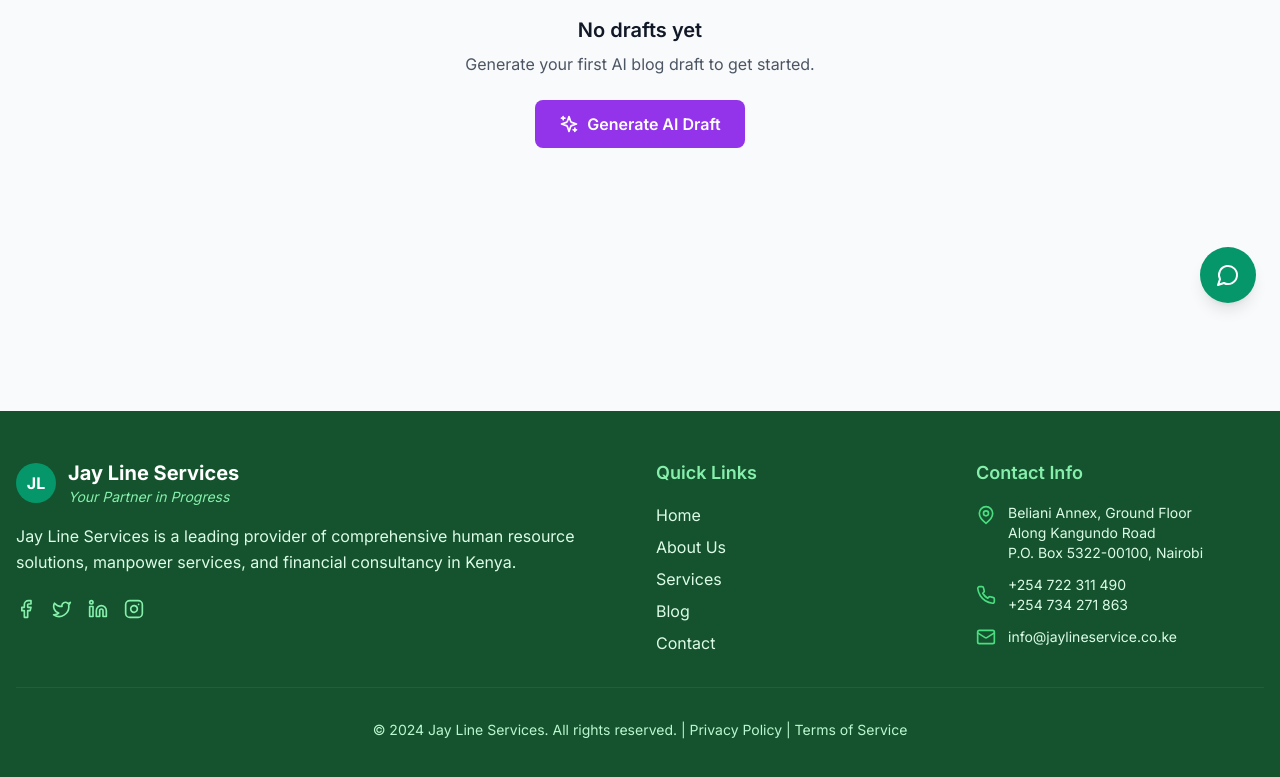
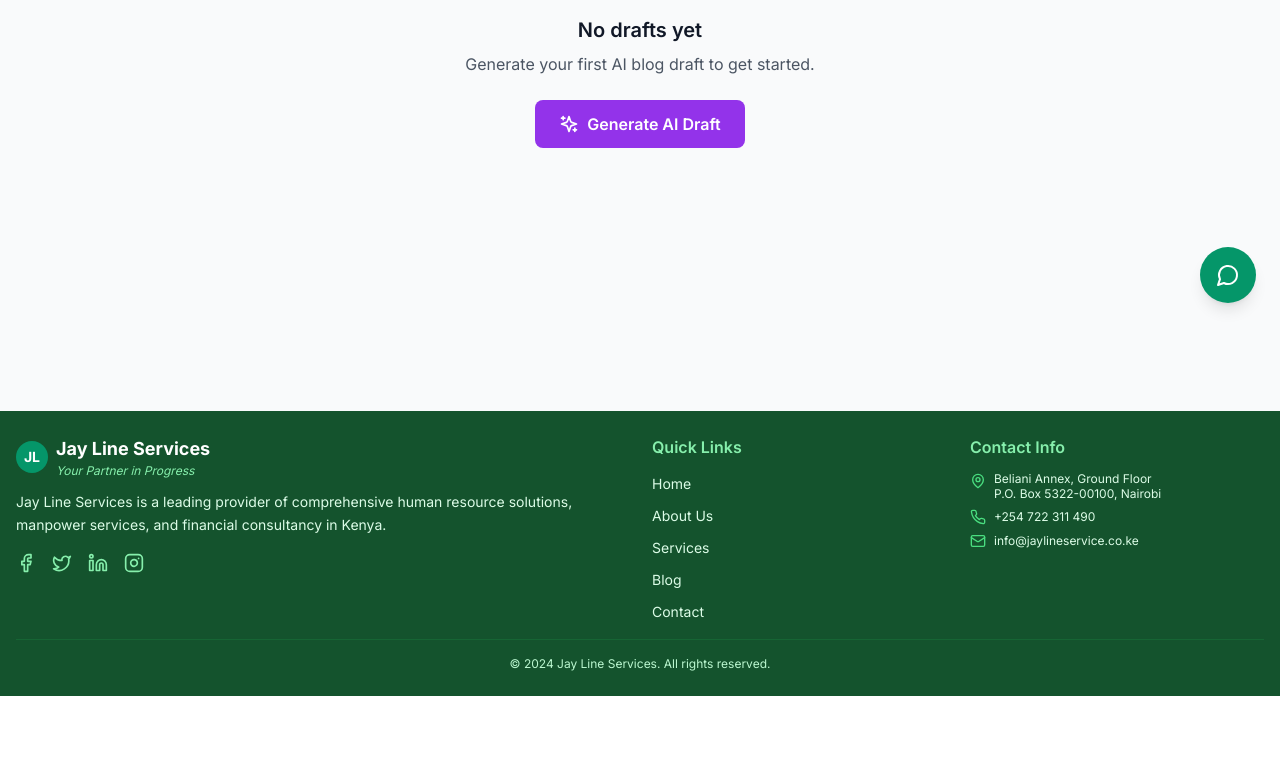
Before and after one commit to Thee-keem/Jayline-Services-V3, a React (Vite) app: page /admin/blog-drafts in a window 1280 px wide. Shown: the part 473-1250 px from the top of the page. After the commit the page ends 1169 px from the top, so only its background shows below. Built offline with nearby package versions, Linux system fonts and the light colour scheme.

Commit message:
Updated Home.tsx

```diff
--- a/src/components/layout/Footer.tsx
+++ b/src/components/layout/Footer.tsx
@@ -41,30 +41,30 @@
       variants={staggerContainer}
       role="contentinfo"
     >
-      <div className="max-w-7xl mx-auto px-4 py-12">
-        <div className="grid md:grid-cols-4 gap-8">
+      <div className="max-w-7xl mx-auto px-4 py-6">
+        <div className="grid md:grid-cols-4 gap-6">
           {/* Company Info */}
           <motion.div className="md:col-span-2" variants={fadeInUp}>
             <motion.div
-              className="flex items-center mb-4"
+              className="flex items-center mb-3"
               whileHover={{ scale: 1.05 }}
             >
               <motion.div
-                className="w-10 h-10 bg-green-600 dark:bg-green-500 rounded-full flex items-center justify-center mr-3"
+                className="w-8 h-8 bg-green-600 dark:bg-green-500 rounded-full flex items-center justify-center mr-2"
                 whileHover={{ rotate: 5 }}
               >
-                <span className="text-white font-bold" aria-hidden="true">
+                <span className="text-white font-bold text-sm" aria-hidden="true">
                   JL
                 </span>
               </motion.div>
               <div>
-                <h3 className="text-xl font-bold">Jay Line Services</h3>
-                <p className="text-green-300 dark:text-green-400 text-sm italic">
+                <h3 className="text-lg font-bold">Jay Line Services</h3>
+                <p className="text-green-300 dark:text-green-400 text-xs italic">
                   Your Partner in Progress
                 </p>
               </div>
             </motion.div>
-            <p className="text-green-100 dark:text-gray-300 mb-6 leading-relaxed">
+            <p className="text-green-100 dark:text-gray-300 mb-4 leading-relaxed text-sm">
               Jay Line Services is a leading provider of comprehensive human resource solutions, manpower services, and financial consultancy in Kenya.
             </p>
             <div
@@ -92,7 +92,7 @@
 
           {/* Quick Links */}
           <motion.div variants={fadeInUp}>
-            <h4 className="text-lg font-semibold mb-4 text-green-300 dark:text-green-400">
+            <h4 className="text-base font-semibold mb-3 text-green-300 dark:text-green-400">
               Quick Links
             </h4>
             <nav role="navigation" aria-label="Footer navigation">
@@ -101,7 +101,7 @@
                   <motion.li key={index} whileHover={{ x: 5 }}>
                     <Link
                       to={link.to}
-                      className="text-green-100 dark:text-gray-300 hover:text-white dark:hover:text-white transition-colors"
+                      className="text-green-100 dark:text-gray-300 hover:text-white dark:hover:text-white transition-colors text-sm"
                     >
                       {link.label}
                     </Link>
@@ -113,55 +113,44 @@
 
           {/* Contact Info */}
           <motion.div variants={fadeInUp}>
-            <h4 className="text-lg font-semibold mb-4 text-green-300 dark:text-green-400">
+            <h4 className="text-base font-semibold mb-3 text-green-300 dark:text-green-400">
               Contact Info
             </h4>
-            <address className="space-y-3 not-italic">
+            <address className="space-y-2 not-italic">
               <motion.div className="flex items-start" whileHover={{ x: 5 }}>
                 <MapPin
-                  className="w-5 h-5 text-green-400 mr-3 mt-0.5 flex-shrink-0"
+                  className="w-4 h-4 text-green-400 mr-2 mt-0.5 flex-shrink-0"
                   aria-hidden="true"
                 />
-                <div className="text-green-100 dark:text-gray-300 text-sm">
+                <div className="text-green-100 dark:text-gray-300 text-xs leading-tight">
                   <p>Beliani Annex, Ground Floor</p>
-                  <p>Along Kangundo Road</p>
                   <p>P.O. Box 5322-00100, Nairobi</p>
                 </div>
               </motion.div>
 
               <motion.div className="flex items-center" whileHover={{ x: 5 }}>
                 <Phone
-                  className="w-5 h-5 text-green-400 mr-3"
+                  className="w-4 h-4 text-green-400 mr-2"
                   aria-hidden="true"
                 />
-                <div className="text-green-100 dark:text-gray-300 text-sm">
-                  <p>
+                <div className="text-green-100 dark:text-gray-300 text-xs">
                   <a
                     href="tel:+254722311490"
                     className="hover:text-white transition-colors"
                   >
                     +254 722 311 490
                   </a>
-                  </p>
-                  <p>
-                    <a
-                      href="tel:+254734271863"
-                      className="hover:text-white transition-colors"
-                    >
-                      +254 734 271 863
-                    </a>
-                  </p>
                 </div>
               </motion.div>
 
               <motion.div className="flex items-center" whileHover={{ x: 5 }}>
                 <Mail
-                  className="w-5 h-5 text-green-400 mr-3"
+                  className="w-4 h-4 text-green-400 mr-2"
                   aria-hidden="true"
                 />
                 <motion.a
                   href="mailto:info@jaylineservice.co.ke"
-                  className="text-green-100 dark:text-gray-300 hover:text-white transition-colors text-sm"
+                  className="text-green-100 dark:text-gray-300 hover:text-white transition-colors text-xs"
                   whileHover={{ scale: 1.05 }}
                 >
                   info@jaylineservice.co.ke
@@ -173,12 +162,11 @@
         </div>
 
         <motion.div
-          className="border-t border-green-800 dark:border-gray-700 mt-8 pt-8 text-center"
+          className="border-t border-green-800 dark:border-gray-700 mt-4 pt-4 text-center"
           variants={fadeInUp}
         >
-          <p className="text-green-200 dark:text-gray-400 text-sm">
-            &copy; 2024 Jay Line Services. All rights reserved. | Privacy Policy
-            | Terms of Service
+          <p className="text-green-200 dark:text-gray-400 text-xs">
+            &copy; 2024 Jay Line Services. All rights reserved.
           </p>
         </motion.div>
       </div>
--- a/src/components/sections/ServicesSection.tsx
+++ b/src/components/sections/ServicesSection.tsx
@@ -99,18 +99,18 @@
   };
 
   return (
-    <section className="w-full py-12">
-      <div className="max-w-7xl mx-auto px-4">
+    <section className="w-full h-full flex flex-col justify-center py-8">
+      <div className="max-w-7xl mx-auto px-4 flex flex-col justify-center flex-1">
         <motion.div
-          className="text-center mb-12"
+          className="text-center mb-8"
           initial="hidden"
           animate="visible"
           variants={fadeInUp}
         >
-          <h2 className="text-4xl font-bold text-gray-900 dark:text-white mb-4">
+          <h2 className="text-3xl md:text-4xl font-bold text-gray-900 dark:text-white mb-3">
             Our Core Services
           </h2>
-          <p className="text-xl text-gray-600 dark:text-gray-300 max-w-3xl mx-auto">
+          <p className="text-lg md:text-xl text-gray-600 dark:text-gray-300 max-w-3xl mx-auto">
             We offer comprehensive HR and manpower solutions designed to meet your business needs
           </p>
         </motion.div>
@@ -124,7 +124,7 @@
           aria-label="Services carousel"
           aria-roledescription="carousel"
         >
-          <div className="relative h-[400px] md:h-[500px] overflow-hidden">
+          <div className="relative h-[350px] md:h-[420px] overflow-hidden">
             <AnimatePresence initial={false} mode="sync">
               {services.map((service, index) => {
                 const position = getSlidePosition(index);
@@ -262,7 +262,7 @@
             <ChevronRight className="w-6 h-6 text-gray-600 dark:text-gray-300" />
           </motion.button>
 
-          <div className="flex justify-center mt-8 space-x-2" role="tablist" aria-label="Carousel navigation">
+          <div className="flex justify-center mt-6 space-x-2" role="tablist" aria-label="Carousel navigation">
             {services.map((_, index) => (
               <button
                 key={index}
@@ -284,7 +284,7 @@
         </div>
 
         <motion.div
-          className="text-center mt-12"
+          className="text-center mt-8"
           initial="hidden"
           animate="visible"
           variants={fadeInUp}
--- a/src/pages/Home.tsx
+++ b/src/pages/Home.tsx
@@ -15,6 +15,7 @@
   FloatingElements,
 } from '../components/ui';
 import { ServicesSection } from '../components/sections';
+import { Footer } from '../components/layout';
 import { useIntersectionObserver } from '../hooks/useIntersectionObserver';
 import {
   fadeInUp,
@@ -164,26 +165,27 @@
         {/* Why Choose Us */}
         <section
           ref={whyChooseRef}
-          className="min-h-screen flex items-center justify-center snap-start snap-always bg-gradient-to-br from-gray-50 to-green-50 dark:from-gray-900 dark:to-gray-800 transition-colors duration-300 py-20"
+          className="min-h-screen flex flex-col snap-start snap-always bg-gradient-to-br from-gray-50 to-green-50 dark:from-gray-900 dark:to-gray-800 transition-colors duration-300"
         >
-            <div className="max-w-7xl mx-auto px-4">
-              <div className="grid lg:grid-cols-2 gap-12 items-center">
+          <div className="flex-1 flex items-center py-12">
+            <div className="max-w-7xl mx-auto px-4 w-full">
+              <div className="grid lg:grid-cols-2 gap-8 items-center">
                 <motion.div
                   initial="hidden"
                   animate={whyChooseInView ? 'visible' : 'hidden'}
                   variants={fadeInLeft}
                 >
-                  <h2 className="text-4xl font-bold text-gray-900 dark:text-white mb-6">
+                  <h2 className="text-3xl md:text-4xl font-bold text-gray-900 dark:text-white mb-4">
                     Why Jay Line Services is Your Best Choice
                   </h2>
-                  <p className="text-lg text-gray-600 dark:text-gray-300 mb-8">
+                  <p className="text-base md:text-lg text-gray-600 dark:text-gray-300 mb-6">
                     We combine years of experience with innovative approaches to
                     deliver exceptional HR and manpower solutions that drive
                     business success.
                   </p>
 
                   <motion.div
-                    className="space-y-6"
+                    className="space-y-4"
                     variants={staggerContainer}
                     initial="hidden"
                     animate={whyChooseInView ? 'visible' : 'hidden'}
@@ -222,10 +224,10 @@
                           <item.icon className="w-6 h-6 text-green-600 dark:text-green-400" />
                         </motion.div>
                         <div>
-                          <h3 className="text-xl font-semibold text-gray-900 dark:text-white mb-2">
+                          <h3 className="text-lg font-semibold text-gray-900 dark:text-white mb-1">
                             {item.title}
                           </h3>
-                          <p className="text-gray-600 dark:text-gray-300">
+                          <p className="text-sm text-gray-600 dark:text-gray-300">
                             {item.description}
                           </p>
                         </div>
@@ -235,7 +237,7 @@
                 </motion.div>
 
                 <motion.div
-                  className="bg-green-600 dark:bg-green-700 text-white p-8 rounded-2xl transition-colors duration-300"
+                  className="bg-green-600 dark:bg-green-700 text-white p-6 rounded-2xl transition-colors duration-300"
                   initial="hidden"
                   animate={whyChooseInView ? 'visible' : 'hidden'}
                   variants={fadeInRight}
@@ -244,21 +246,21 @@
                     boxShadow: '0 25px 50px -12px rgba(0, 0, 0, 0.25)',
                   }}
                 >
-                  <h3 className="text-2xl font-bold mb-6">
+                  <h3 className="text-xl font-bold mb-4">
                     Ready to Get Started?
                   </h3>
-                  <p className="text-green-100 dark:text-green-200 mb-6">
+                  <p className="text-green-100 dark:text-green-200 mb-4 text-sm">
                     Contact us today for a free consultation and discover how we
                     can help your business achieve its goals.
                   </p>
-                  <div className="space-y-4">
+                  <div className="space-y-3">
                     <motion.div
                       whileHover={{ scale: 1.05 }}
                       whileTap={{ scale: 0.95 }}
                     >
                       <Link
                         to="/contact"
-                        className="block bg-white text-green-600 px-6 py-3 rounded-lg font-semibold hover:bg-green-50 transition-colors text-center"
+                        className="block bg-white text-green-600 px-6 py-2.5 rounded-lg font-semibold hover:bg-green-50 transition-colors text-center text-sm"
                       >
                         Get Free Consultation
                       </Link>
@@ -269,7 +271,7 @@
                     >
                       <Link
                         to="/services"
-                        className="block border-2 border-green-400 text-white px-6 py-3 rounded-lg font-semibold hover:bg-green-500 dark:hover:bg-green-600 transition-colors text-center focus-visible-ring"
+                        className="block border-2 border-green-400 text-white px-6 py-2.5 rounded-lg font-semibold hover:bg-green-500 dark:hover:bg-green-600 transition-colors text-center focus-visible-ring text-sm"
                       >
                         View Our Services
                       </Link>
@@ -278,7 +280,9 @@
                 </motion.div>
               </div>
             </div>
-          </section>
+          </div>
+          <Footer />
+        </section>
       </div>
     </>
   );
```
Lines whose indentation alone changed are shown as unchanged.
